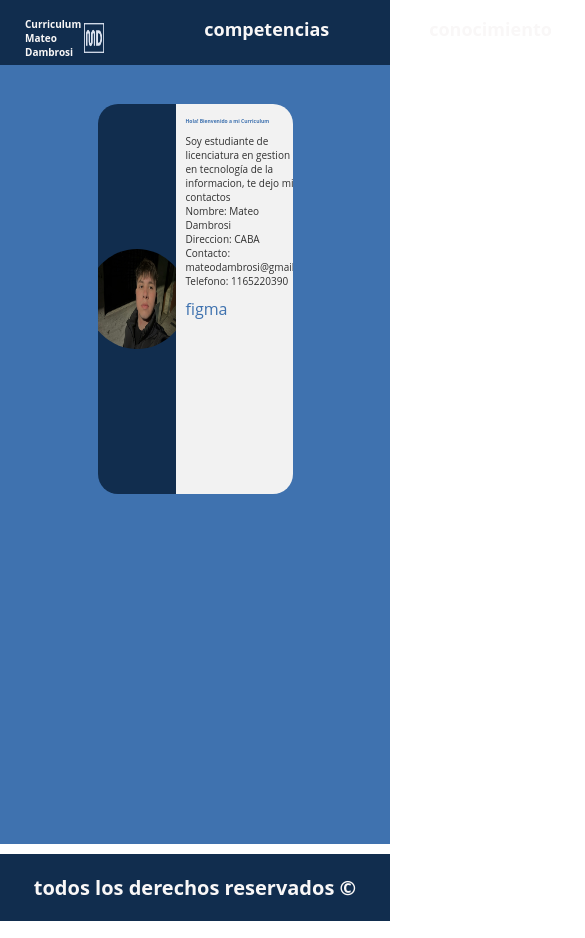
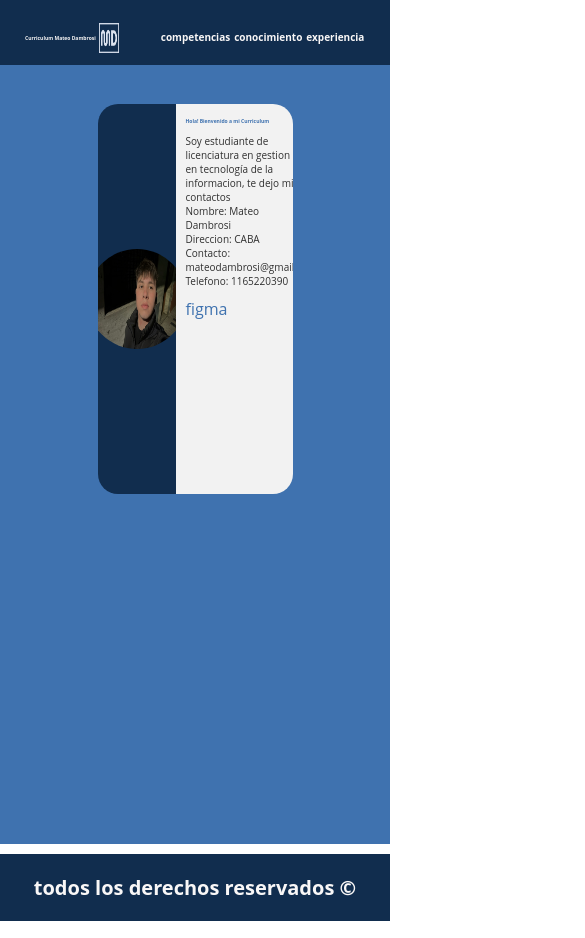
Before and after one commit to tutenehein1908/curriculum-dambrosi, a plain HTML site: page index.html in a window 390 px wide. Shown: the top 938 px of the page, 585 px wide, since content can reach past the window. Drawn offline with Linux system fonts and the light colour scheme.

Commit message:
version 0.2
...

```diff
--- a/index.html
+++ b/index.html
@@ -19,9 +19,9 @@
     <div>
       <nav>
         <ul class="nav-links">
-          <li><a href="competencias.html">competencias</a></li>
-          <li><a href="conocimiento.html">conocimiento</a></li>
-          <li><a href="experiencia.html">experiencia</a></li>
+          <li class="nav-li"><a class="nav-a" href="competencias.html">competencias</a></li>
+          <li class="nav-li"><a class="nav-a" href="conocimiento.html">conocimiento</a></li>
+          <li class="nav-li"><a class="nav-a" href="experiencia.html">experiencia</a></li>
         </ul>
       </nav>
     </div>
--- a/style/style.css
+++ b/style/style.css
@@ -112,6 +112,7 @@ nav ul li a {
   color: #f9f7f7;
   font-size: 18px;
   font-weight: bold;
+  margin-left: 0px;
 }
 .cv-figma {
   text-decoration: none;
@@ -128,7 +129,7 @@ nav ul li a {
 @media screen and (max-width: 900px) {
   .titulo-head2,
   .titulo-head {
-    font-size: 10px;
+    font-size: 5px;
   }
   .div-header {
     font-size: 5px;
@@ -146,12 +147,18 @@ nav ul li a {
     margin: 2px;
   }
 
-  .nav-links {
+  .nav-li {
     display: flex;
     justify-content: space-around;
-    padding: 0px;
+    padding: 2px;
     font-size: 5px;
+    margin: 0px;
   }
+
+  .nav-a {
+    font-size: 10px;
+  }
+
   .tipo-presentacion {
     font-size: 5px;
     color: #3f72af;
```
